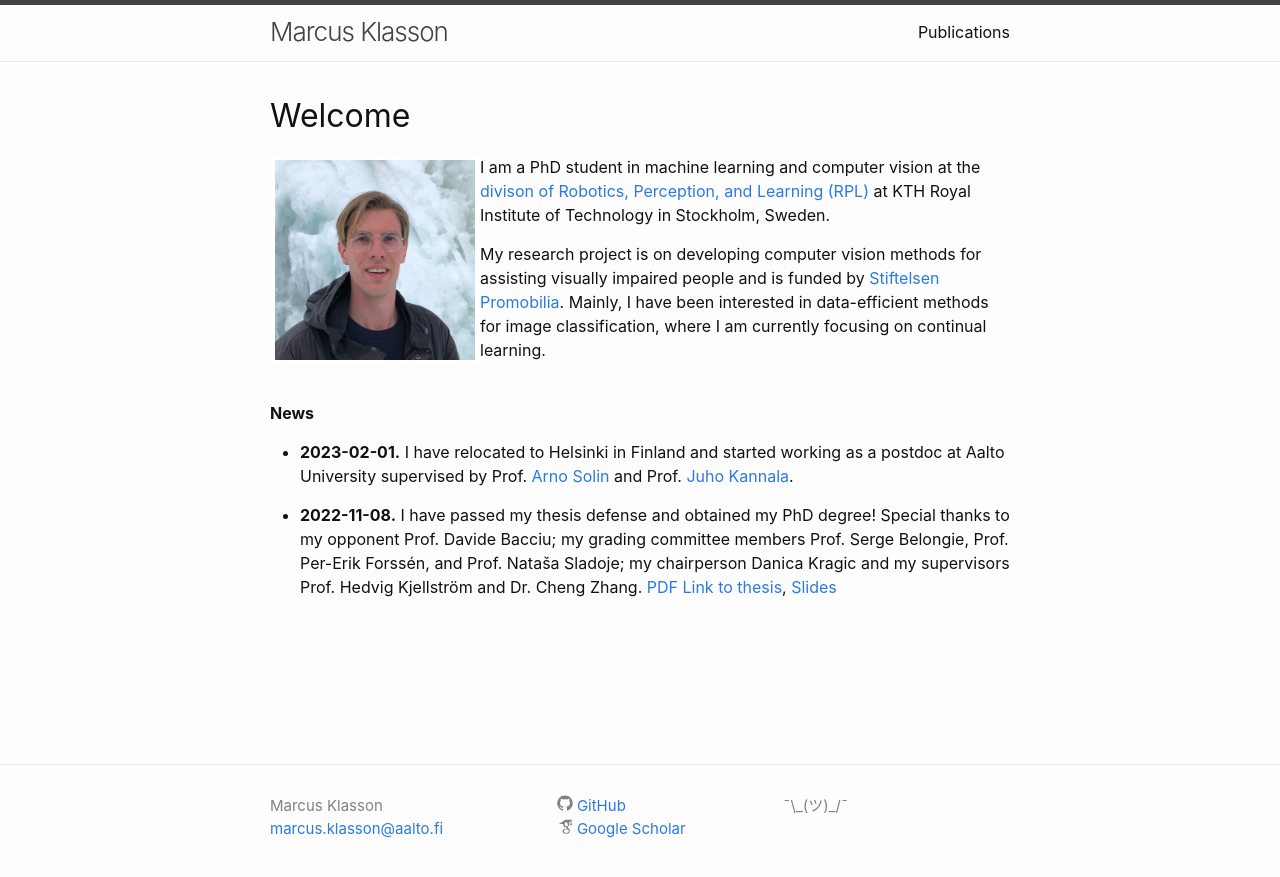
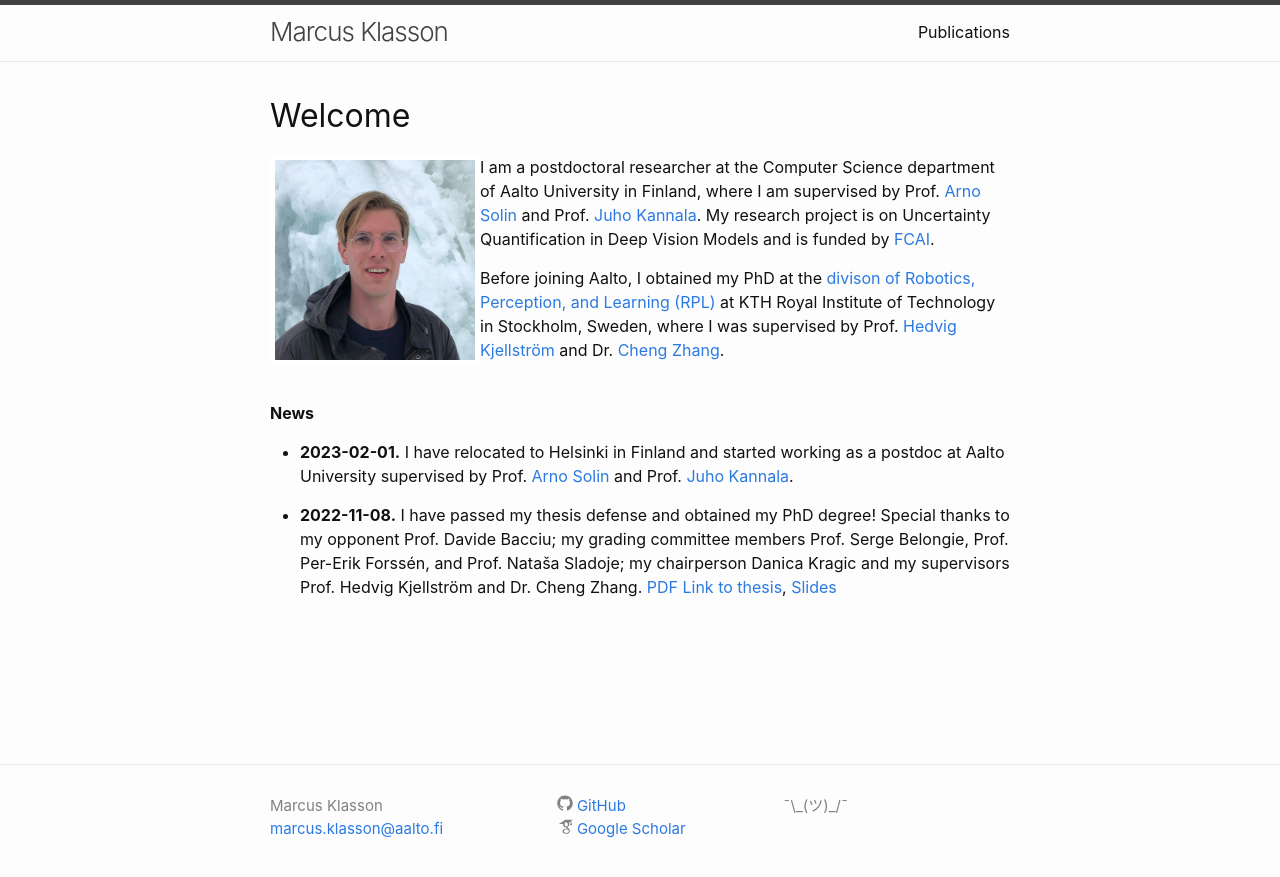
Before and after one commit to marcusklasson/marcusklasson.github.io, a Jekyll site: the page built from index.md, in a window 1280 px wide. Shown: the top 877 px of the page. Built offline with Jekyll 4.4.1, drawn with Linux system fonts in a browser that asks for light colours.

Commit message:
updated intro

```diff
--- a/index.md
+++ b/index.md
@@ -11,11 +11,14 @@ title: Welcome
 
 <!-- ![portrait](images/marcusklasson.jpeg "yoguapo") -->
 <img style="float: left; border: 5px solid white" width="200" src="images/marcusklasson.jpeg" alt="yoguapo">
-I am a PhD student in machine learning and computer vision at the [divison of Robotics, Perception, and Learning (RPL)](https://www.kth.se/is/rpl/)
-at KTH Royal Institute of Technology in Stockholm, Sweden.
+I am a postdoctoral researcher at the Computer Science department of Aalto University in Finland,
+where I am supervised by Prof. [Arno Solin](https://users.aalto.fi/~asolin/) and Prof. [Juho Kannala](https://users.aalto.fi/~kannalj1/).
+My research project is on Uncertainty Quantification in Deep Vision Models and is funded by [FCAI](https://fcai.fi/).
 
-My research project is on developing computer vision methods for assisting visually impaired people and is funded by [Stiftelsen Promobilia](https://www.promobilia.se/).
-Mainly, I have been interested in data-efficient methods for image classification, where I am currently focusing on continual learning.<br><br>
+Before joining Aalto, I obtained my PhD at the [divison of Robotics, Perception, and Learning (RPL)](https://www.kth.se/is/rpl/)
+at KTH Royal Institute of Technology in Stockholm, Sweden,
+where I was supervised by Prof. [Hedvig Kjellström](https://www.kth.se/profile/hedvig) and Dr. [Cheng Zhang](https://cheng-zhang.org/).
+<br><br>
 
 
 #### **News**
```
